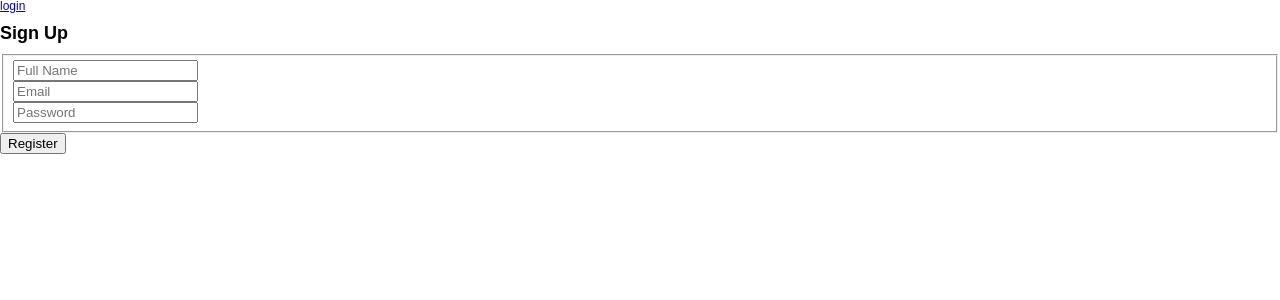
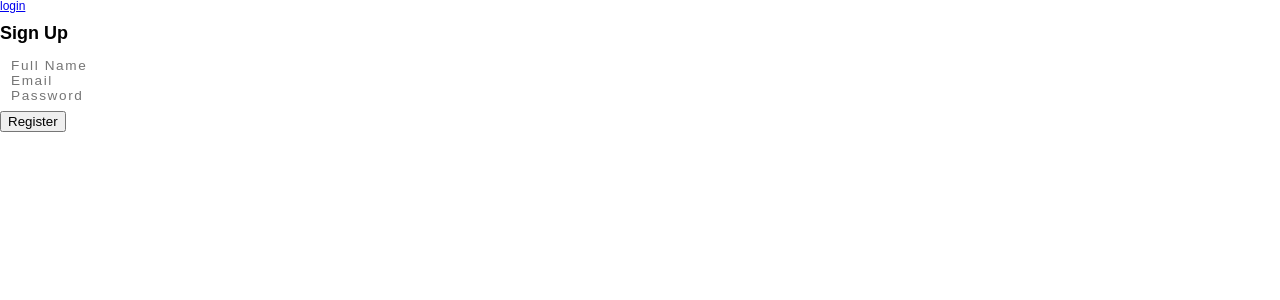
Before and after one commit to together-project-5/MERAKI_Academy_Project_5, a React (Create React App) app in the folder frontend/: page /register in a window 1280 px wide. Shown: the top 300 px of the page. Built offline with nearby package versions, Linux system fonts and the light colour scheme.

Commit message:
DONE with style for sinIn && sinUp

```diff
--- a/frontend/src/components/auth/login/index.js
+++ b/frontend/src/components/auth/login/index.js
@@ -70,7 +70,7 @@ const Login = () => {
                 beer whatever street art fap.
               </p>
               <button
-                class="user_unregistered-signup"
+                class="user_unregistered-signup button-login-reg"
                 id="signup-button"
                 onClick={register}
               >
@@ -85,7 +85,7 @@ const Login = () => {
                 beer whatever street art fap.
               </p>
               <button
-                class="user_registered-login"
+                class="user_registered-login button-login-reg"
                 id="login-button"
                 onClick={loginA}
               >
@@ -102,7 +102,7 @@ const Login = () => {
                     <input
                       type="email"
                       placeholder="Email"
-                      class="forms_field-input"
+                      class="forms_field-input input-login-reg"
                       required
                       autofocus
                       onChange={(e) => setEmail(e.target.value)}
@@ -112,7 +112,7 @@ const Login = () => {
                     <input
                       type="password"
                       placeholder="Password"
-                      class="forms_field-input"
+                      class="forms_field-input input-login-reg"
                       required
                       onChange={(e) => setPassword(e.target.value)}
                     />
@@ -126,7 +126,9 @@ const Login = () => {
                 <br />
                 <br />
                 <br />
-                <GoogleLogin />
+                <div className="login-with-Google">
+                  <GoogleLogin className="login-with-Google" />
+                </div>
               </form>
             </div>
             <div class="user_forms-signup">
--- a/frontend/src/components/auth/login/login.css
+++ b/frontend/src/components/auth/login/login.css
@@ -9,33 +9,33 @@ body {
   line-height: 1em;
   margin: 0;
 }
-/*
-button {
+
+.button-login-reg {
   background-color: transparent;
   padding: 0;
   border: 0;
   outline: 0;
   cursor: pointer;
-} */
+}
 
-/* input {
+ .input-login-reg {
   background-color: transparent;
   padding: 0;
   border: 0;
   outline: 0;
-} */
-/*
-input[type="submit"] {
+}
+
+.input-login-reg[type="submit"] {
   cursor: pointer;
 }
 
-input::placeholder {
+.input-login-reg::placeholder {
   font-size: 0.85rem;
   font-family: "Montserrat", sans-serif;
   font-weight: 300;
   letter-spacing: 0.1rem;
-  color: #ccc;
-} */
+  /* color: #ccc; */
+}
 
 /**
 * Bounce to the left side
@@ -156,7 +156,7 @@ input::placeholder {
   left: 30px;
   width: calc(50% - 30px);
   min-height: 420px;
-  background-color: #fff;
+  background-color: rgb(255, 255, 255);
   border-radius: 3px;
   box-shadow: 2px 0 15px rgba(0, 0, 0, 0.25);
   overflow: hidden;
@@ -168,14 +168,20 @@ input::placeholder {
   transition: opacity 0.4s ease-in-out, visibility 0.4s ease-in-out;
 }
 
+.login-with-Google{
+/* margin-left: 300px; */
+padding-left: 11px;
+}
+
 .user_options-forms .forms_title {
   margin-bottom: 45px;
   font-size: 1.5rem;
   font-weight: 500;
   line-height: 1em;
   text-transform: uppercase;
-  color: #e8716d;
+  color: #970000;
   letter-spacing: 0.1rem;
+  padding-left: 11px;
 }
 
 .user_options-forms .forms_field:not(:last-of-type) {
@@ -218,7 +224,7 @@ input::placeholder {
 }
 
 .user_options-forms .forms_buttons-action {
-  background-color: #e8716d;
+  background-color: #970000;
   border-radius: 3px;
   padding: 10px 35px;
   font-size: 1rem;
@@ -233,7 +239,11 @@ input::placeholder {
 }
 
 .user_options-forms .forms_buttons-action:hover {
-  background-color: #e14641;
+  background-color: #970000;
+}
+
+.forms_fieldset{
+  border: none;
 }
 
 .user_options-forms .user_forms-signup,
--- a/frontend/src/components/auth/signUp/index.js
+++ b/frontend/src/components/auth/signUp/index.js
@@ -28,20 +28,43 @@ const User = () => {
         <form class="forms_form">
           <fieldset class="forms_fieldset">
             <div class="forms_field">
-              <input type="text" placeholder="Full Name" class="forms_field-input" required
-                onChange={(e) => { name = e.target.value }} />
+              <input
+                type="text"
+                placeholder="Full Name"
+                class="forms_field-input input-login-reg"
+                required
+                onChange={(e) => {
+                  name = e.target.value;
+                }}
+              />
             </div>
             <div class="forms_field">
-              <input type="email" placeholder="Email" class="forms_field-input" required
-                onChange={(e) => { email = e.target.value }} />
+              <input
+                type="email"
+                placeholder="Email"
+                class="forms_field-input input-login-reg"
+                required
+                onChange={(e) => {
+                  email = e.target.value;
+                }}
+              />
             </div>
             <div class="forms_field">
-              <input type="password" placeholder="Password" class="forms_field-input" required
-                onChange={(e) => { password = e.target.value }} />
+              <input
+                type="password"
+                placeholder="Password"
+                class="forms_field-input input-login-reg"
+                required
+                onChange={(e) => {
+                  password = e.target.value;
+                }}
+              />
             </div>
           </fieldset>
           <div class="forms_buttons">
-            <button onClick={createUser} class="forms_buttons-action,btn" >Register</button>
+            <button onClick={createUser} class="forms_buttons-action">
+              Register
+            </button>
           </div>
         </form>
       </div>
```
